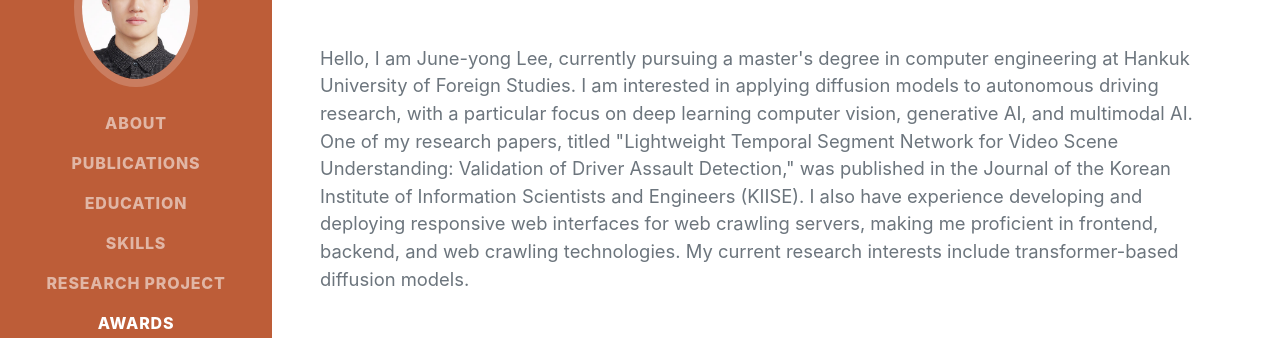
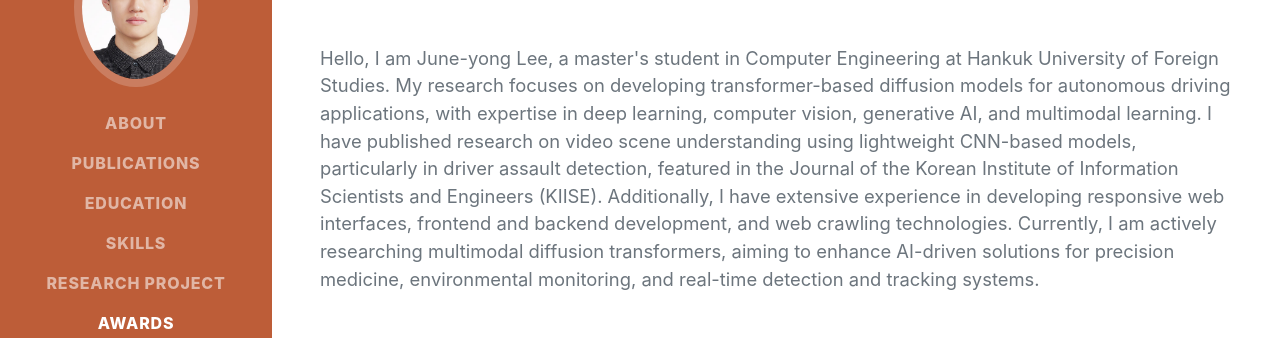
Before and after one commit to yousirong/yousirong.github.io, a website: page src/pug/index.pug in a window 1280 px wide. Shown: the part 269-607 px from the top of the page. Drawn offline with nearby package versions, Linux system fonts and the light colour scheme; files that its build step writes are made by us from their sources; files whose address does not match are found by name; a web font is replaced by a local one.

Commit message:
20250618

```diff
--- a/src/pug/index.pug
+++ b/src/pug/index.pug
@@ -47,15 +47,10 @@ nav#sideNav.navbar.navbar-expand-lg.navbar-dark.bg-primary.fixed-top
         | Seoul, Republic of Korea  &middot; +82 10-5384-7822 &middot;
         a(href='mailto:diziyong@hufs.ac.kr') diziyong@hufs.ac.kr
       p.lead.mb-5
-        | Hello, I am June-yong Lee, currently pursuing a master&apos;s degree in computer engineering
-        | at Hankuk University of Foreign Studies. I am interested in applying diffusion models to autonomous driving research,
-        | with a particular focus on deep learning computer vision, generative AI, and multimodal AI.
-        | One of my research papers, titled &quot;Lightweight Temporal Segment Network for Video Scene Understanding:
-        | Validation of Driver Assault Detection,&quot;
-        | was published in the Journal of the Korean Institute of Information Scientists and Engineers (KIISE).
-        | I also have experience developing and deploying responsive web interfaces for web crawling servers,
-        | making me proficient in frontend, backend, and web crawling technologies.
-        | My current research interests include transformer-based diffusion models.
+        | Hello, I am June-yong Lee, a master's student in Computer Engineering at Hankuk University of Foreign Studies.
+        | My research focuses on developing transformer-based diffusion models for autonomous driving applications, with expertise in deep learning, computer vision, generative AI, and multimodal learning.
+        | I have published research on video scene understanding using lightweight CNN-based models, particularly in driver assault detection, featured in the Journal of the Korean Institute of Information Scientists and Engineers (KIISE). Additionally, I have extensive experience in developing responsive web interfaces, frontend and backend development, and web crawling technologies.
+        | Currently, I am actively researching multimodal diffusion transformers, aiming to enhance AI-driven solutions for precision medicine, environmental monitoring, and real-time detection and tracking systems.
       .social-icons
         a.social-icon(href='https://www.linkedin.com/in/juneyong-%E2%80%8Dlee-05b09733a/')
           i.fab.fa-linkedin-in
@@ -350,22 +345,26 @@ nav#sideNav.navbar.navbar-expand-lg.navbar-dark.bg-primary.fixed-top
           |                             Capstone Design Project Excellence Award
           p
             | Achieved outstanding performance in the Capstone Design Project organized by the AI Education Institute at the Korea University of Foreign Studies.
-          p &#xD300;&#xBA85; : &#xAC01;&#xC790;&#xC758;&#xC0C8;&#xBCBD;
+          p 팀명 : 각자의 새벽
         li
           span.fa-li
             i.fas.fa-trophy.text-warning
           |                             Lg Aimers 5th class
           p Ranked 43rd out of 740 teams in the product defect determination project.
+
+          p 팀명 : 각자의 새벽
           span.sreen
-            a(href='https://github.com/LGAimers-junebrothers?view_as=public') https://github.com/LGAimers-junebrothers?view_as=public
+            a(href='https://github.com/LGAimers-junebrothers') https://github.com/LGAimers-junebrothers
           p
-          p &#xD300;&#xBA85; : &#xAC01;&#xC790;&#xC758;&#xC0C8;&#xBCBD;
         li
           span.fa-li
             i.fas.fa-trophy.text-warning
           |                              HAI(하이)! - Hecto AI Challenge : 2025 상반기 헥토 채용 AI 경진대회
           p Ranked 21st out of 748 teams in a competition to develop an AI model for classifying car models based on real used car images.
           p 팀명 : 두더띠
+          span.sreen
+            a(href='https://github.com/DACON-HAI') https://github.com/DACON-HAI
+
 
 
 // Bootstrap core JS
```
Also changed, not shown: dist/index.html.
